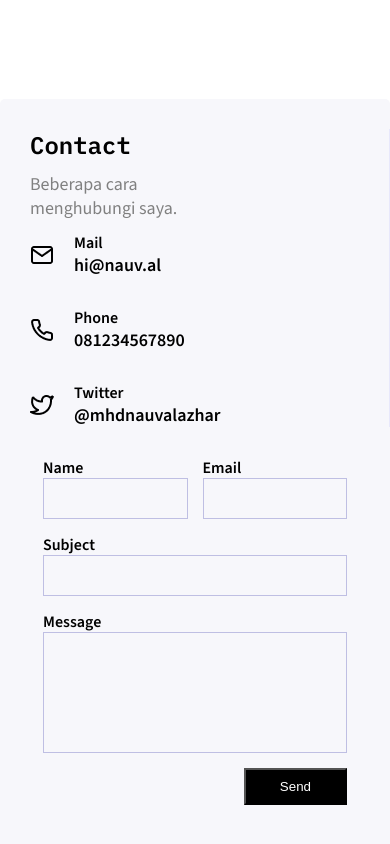
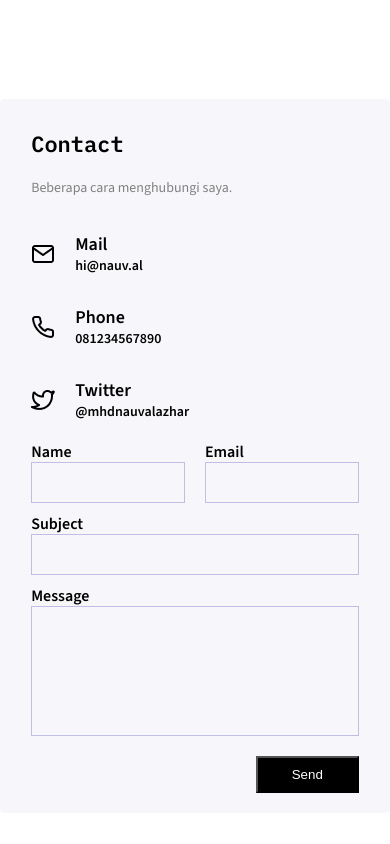
Before and after one commit to Forenoo/figma-slicing-website, a plain HTML site: page index.html in a window 390 px wide. Shown: the part 5280-6124 px from the top of the page. Drawn offline with nearby package versions, Linux system fonts and the light colour scheme.

Commit message:
fixed responsive display bug

```diff
--- a/assets/css/style.css
+++ b/assets/css/style.css
@@ -480,18 +480,18 @@ section {
     flex-direction: column;
     border-right: 1px solid #E8E8FB;
     padding-right: 162px;
-    gap: 42px;
 }
 
 .contact-wrapper .contact-content .contact-detail .detail-header {
     display: flex;
     flex-direction: column;
-    gap: 11px;
+    text-align: start;
 }
 
 .contact-wrapper .contact-content .contact-detail .detail-header h3 {
     font-family: var(--heading-font);
     font-size: 24px;
+    padding-bottom: 20px;
     font-weight: 600;
 }
 
@@ -505,6 +505,7 @@ section {
 .contact-wrapper .contact-content .contact-detail .detail-information {
     display: flex;
     flex-direction: column;
+    padding-top: 60px;
     gap: 30px;
 }
 
@@ -620,7 +621,7 @@ section {
 @media screen and (max-width:768px) {
     .contact-wrapper {
         width: 100%;
-        height: 750px;
+        height: auto;
     }
 
     .contact-wrapper .contact-content {
@@ -629,15 +630,21 @@ section {
     }
 
     .contact-wrapper .contact-content .contact-detail {
-        padding-left: 30px;
+        padding: 0 8%;
+        border-right: none;
+        gap: 20px;
     }
 
-    .contact-wrapper .contact-content .contact-detail .detail-header {
-        justify-content: center;
+    .contact-wrapper .contact-content .contact-detail .detail-header h3 {
+        font-size: 22px;
+    }
+
+    .contact-wrapper .contact-content .contact-detail .detail-header p {
+        font-size: 14px;
     }
 
     .contact-wrapper .contact-content .contact-detail .detail-information {
-        margin-top: -30px;
+        margin-top: -45px;
     }
 
     .contact-wrapper .contact-content .contact-detail .detail-information .detail {
@@ -647,21 +654,33 @@ section {
         align-items: center;
     }
 
+    .contact-wrapper .contact-content .contact-detail .detail-information .detail .detail-head {
+        font-size: 18px;
+    }
+
+    .contact-wrapper .contact-content .contact-detail .detail-information .detail .detail-par {
+        font-size: 14px;
+    }
+
     .contact-wrapper form {
-        gap: 15px;
-        margin: 30px auto;
-        max-width: 19rem;
+        gap: 10px;
+        margin: 20px auto;
+        padding: 0 8%;
+    }
+
+    .contact-wrapper form .contact-inputdata {
+        gap: 20px;
     }
 
     .contact-wrapper form .contact-inputdata .contact-email {
-        margin-left: 15px;
+        margin-left: 0;
     }
 
     .contact-wrapper form .contact-inputmessage textarea {
-        height: 121px;
+        height: 130px;
     }
 
     .contact-wrapper form .send-btn {
-        margin-top: auto;
+        margin-top: 10px;
     }
 }
```
